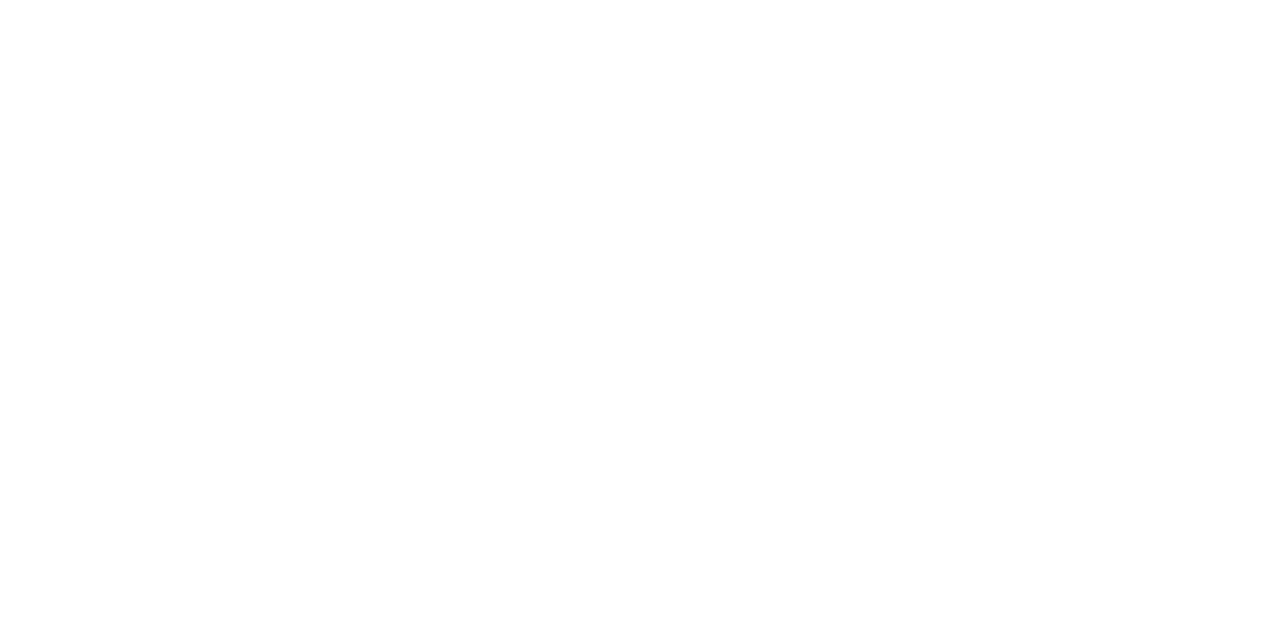
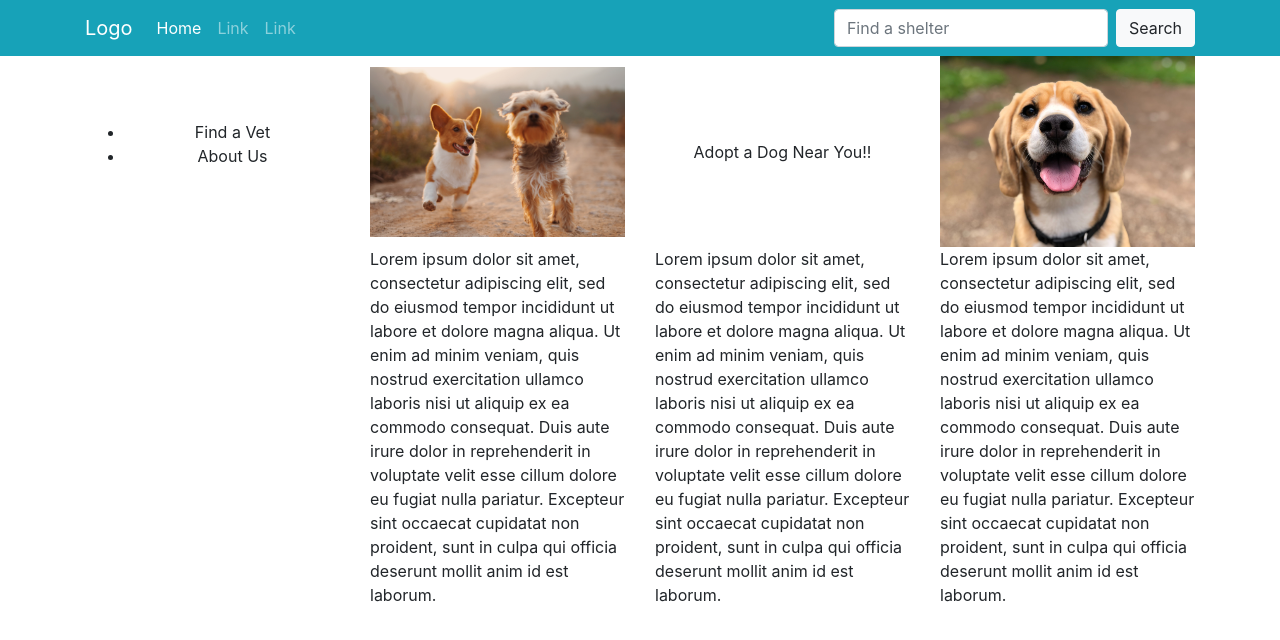
Before and after one commit to jvpink200/dog-adoption-project, a website: page index.html in a window 1280 px wide. Drawn offline with nearby package versions, Linux system fonts and the light colour scheme.

Commit message:
updated index.html with first set of images

```diff
--- a/index.html
+++ b/index.html
@@ -1,8 +1,94 @@
 <!DOCTYPE html>
 <html>
-    <!--Bootstrap CSS first always-->
-    <title>Aero Swift Adoption</title>
+    <head>
+        <!-- Required meta tags always come first -->
+        <meta charset="utf-8"/>
+        <meta name="viewport" content="width=device-width, initial-scale=1"/>
+        <!-- Bootstrap CSS -->
+        <link rel="stylesheet" href="node_modules/bootstrap/dist/css/bootstrap.min.css"/>
+        <!-- Additional CSS must be placed after Bootstrap CSS -->
+        <link rel="stylesheet" href="https://fonts.googleapis.com/css?family=Lobster|Open+Sans"/>
+        <link rel="stylesheet" href="node_modules/bootstrap-social/bootstrap-social.css" />
+        <link rel="stylesheet" href="node_modules/font-awesome/css/font-awesome.min.css"/>
+        <title>Aero Swift Adoption</title>
+    </head>
     <body>
+        <nav class="navbar navbar-expand-lg navbar-dark bg-info">
+            <div class="container">
+                <a class="navbar-brand" href="#">Logo</a>
+                <button class="navbar-toggler" type="button" data-toggle="collapse" data-target="#navbarTogglerDemo02" aria-controls="navbarTogglerDemo02" aria-expanded="false" aria-label="Toggle navigation">
+                    <span class="navbar-toggler-icon"></span>
+                </button>
+                <div class="collapse navbar-collapse" id="navbarTogglerDemo02">
+                    <ul class="navbar-nav mr-auto mt-2 mt-lg-0">
+                        <li class="nav-item active">
+                            <a class="nav-link" href="#">Home <span class="sr-only">(current)</span></a>
+                        </li>
+                        <li class="nav-item">
+                            <a class="nav-link" href="#">Link</a>
+                        </li>
+                        <li class="nav-item">
+                            <a class="nav-link" href="#">Link</a>
+                        </li>
+                    </ul>
+                    <form class="form-inline my-2 my-lg-0">
+                        <input class="form-control mr-sm-2" type="search" placeholder="Find a shelter">
+                        <button class="btn btn-light my-2 my-sm-0" type="submit">Search</button>
+                    </form>
+                </div>
+            </div>
+        </nav>
+        <div class="container">
+            <div class="row row-content align-items-center text-center">
+                <div class="col-md-3">
+                    <ul>
+                        <li>
+                            Find a Vet
+                        </li>
+                        <li>
+                            About Us
+                        </li>
+                    </ul>
+                </div>
+                <div class="col-md-3">
+                    <img src="images/puppies.jpg" class="img-fluid" alt="two puppies">
+                </div>
+                <div class="col-md-3">
+                    Adopt a Dog Near You!!
+                </div>
+                <div class="col-md-3">
+                    <img src="images/beagle.jpg" class="img-fluid" alt="beagle">
+                </div>
+            </div>
+            <!--Second Row-->
+            <div class="row row-content align-items-center">
+                <div class="col-md-3">
 
+                </div>
+                <div class="col-md-3">
+                    <p>Lorem ipsum dolor sit amet, consectetur adipiscing elit, sed do eiusmod tempor incididunt ut
+                        labore et dolore magna aliqua. Ut enim ad minim veniam, quis nostrud exercitation ullamco laboris nisi ut aliquip ex ea commodo consequat. Duis aute irure dolor in reprehenderit in voluptate velit esse cillum dolore eu fugiat nulla pariatur. Excepteur sint occaecat cupidatat non proident,
+                        sunt in culpa qui officia deserunt mollit anim id est laborum.
+                    </p>
+                </div>
+                <div class="col-md-3">
+                    <p>Lorem ipsum dolor sit amet, consectetur adipiscing elit, sed do eiusmod tempor incididunt ut
+                        labore et dolore magna aliqua. Ut enim ad minim veniam, quis nostrud exercitation ullamco laboris nisi ut aliquip ex ea commodo consequat. Duis aute irure dolor in reprehenderit in voluptate velit esse cillum dolore eu fugiat nulla pariatur. Excepteur sint occaecat cupidatat non proident,
+                        sunt in culpa qui officia deserunt mollit anim id est laborum.
+                    </p>
+                </div>
+                <div class="col-md-3">
+                    <p>Lorem ipsum dolor sit amet, consectetur adipiscing elit, sed do eiusmod tempor incididunt ut
+                        labore et dolore magna aliqua. Ut enim ad minim veniam, quis nostrud exercitation ullamco laboris nisi ut aliquip ex ea commodo consequat. Duis aute irure dolor in reprehenderit in voluptate velit esse cillum dolore eu fugiat nulla pariatur. Excepteur sint occaecat cupidatat non proident,
+                        sunt in culpa qui officia deserunt mollit anim id est laborum.
+                    </p>
+                </div>
+
+            </div>
+        </div>
+        <!-- jQuery must come first, then Popper.js, then the Bootstrap JavaScript plugins.-->
+        <script src="./node_modules/jquery/dist/jquery.slim.min.js"></script>
+        <script src="./node_modules/popper.js/dist/umd/popper.min.js"></script>
+        <script src="./node_modules/bootstrap/dist/js/bootstrap.min.js"></script>
     </body>
 </html>
--- a/package.json
+++ b/package.json
@@ -1,7 +1,7 @@
 {
-  "name": "dogadoptionteamproject",
+  "name": "dog-adoption-project",
   "version": "1.0.0",
-  "description": "",
+  "description": "With Node",
   "main": "index.html",
   "scripts": {
     "test": "echo \"Error: no test specified\" && exit 1",
```
Also changed, not shown: images/beagle.jpg (added), images/puppies.jpg (added), 2 other files.
